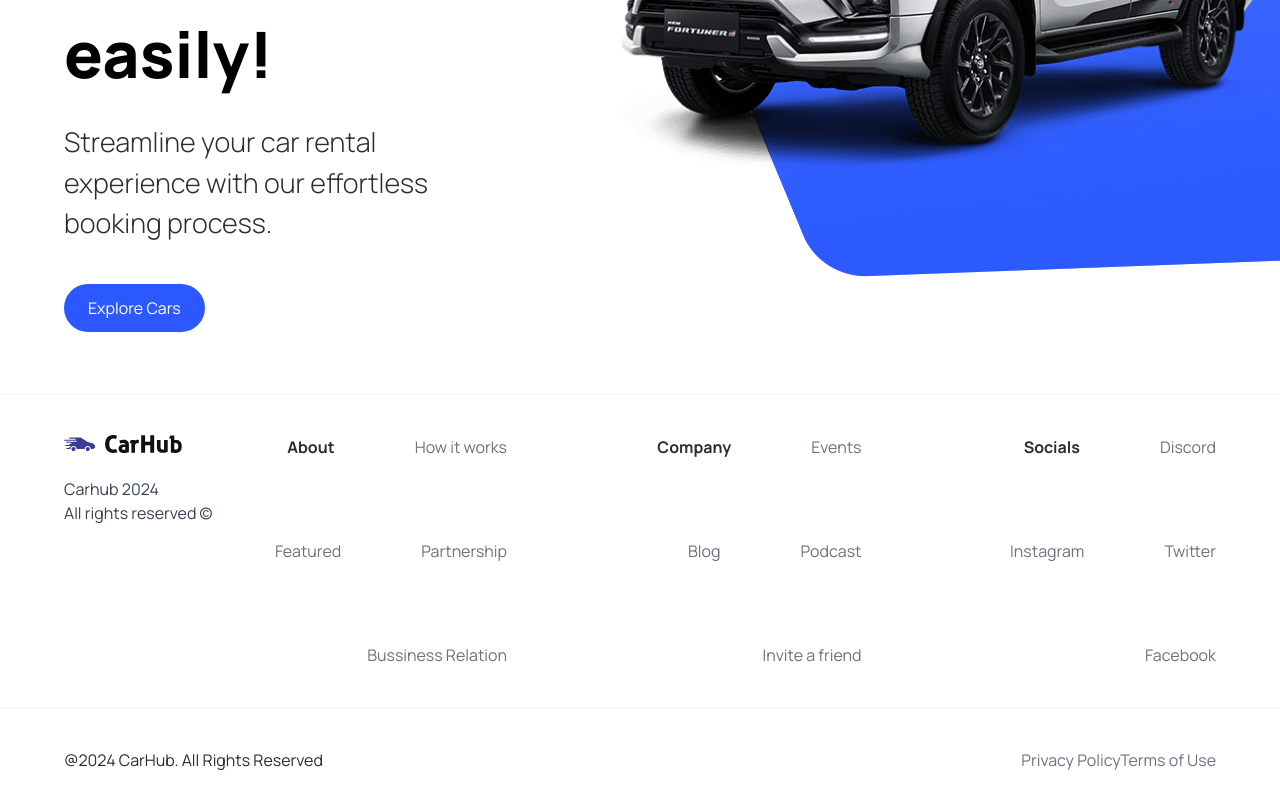
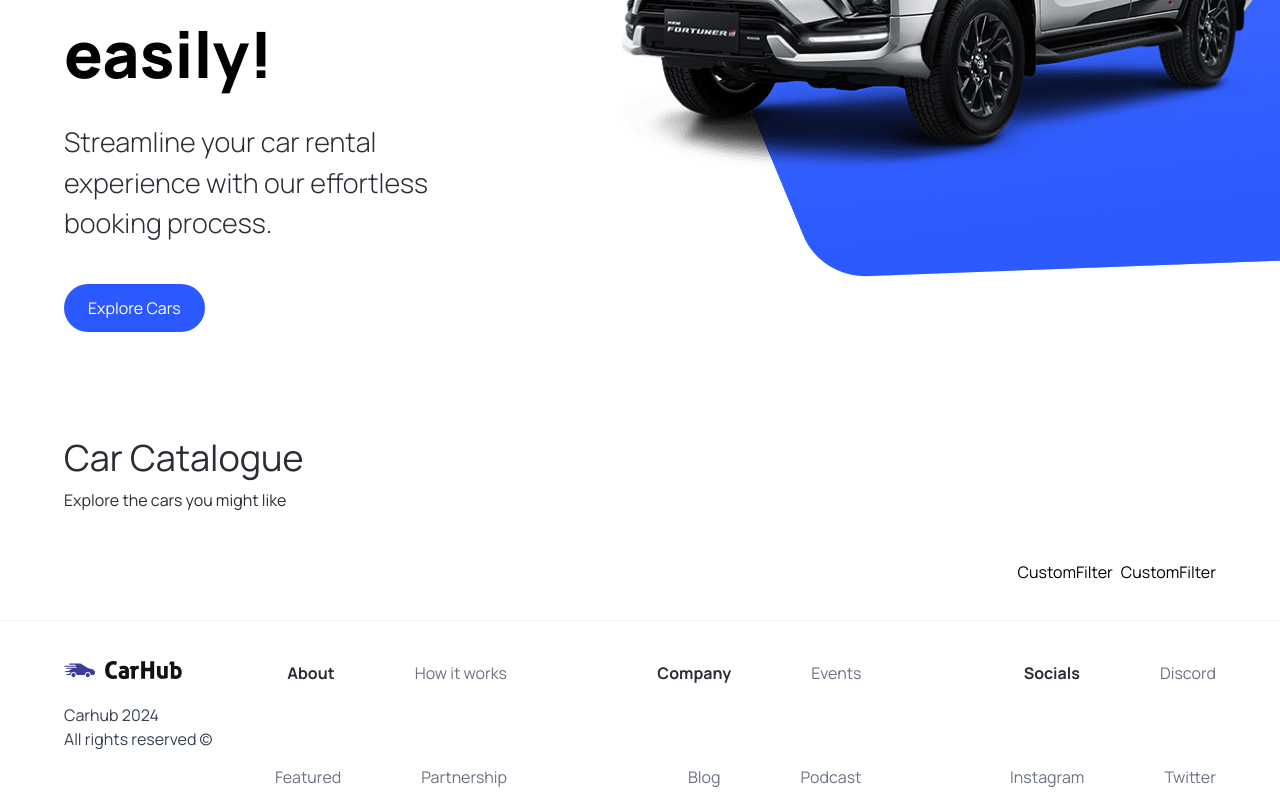
Before and after one commit to ggaiti/car-showcase, a Next.js app: page / in a window 1280 px wide. Shown: the part 426-1223 px from the top of the page. Built offline with nearby package versions, Linux system fonts and the light colour scheme.

Commit message:
Started Searchbar and Custom Filter

```diff
--- a/app/page.tsx
+++ b/app/page.tsx
@@ -1,10 +1,24 @@
-import { Hero } from "@/components";
+import { CustomFilter, Hero, SearchBar } from "@/components";
 import Image from "next/image";
 
 export default function Home() {
   return (
     <main className="overflow-hidden">
       <Hero />
+      <div className="mt-12 padding-x padding-y" id="discover">
+<div className="home__text-container">
+  <h1 className="text-4xl font extra-bold">Car Catalogue</h1>
+  <p>Explore the cars you might like</p>
+</div>
+<div className="home__filters">
+  <SearchBar/>
+  <div className="home__filter-container">
+    <CustomFilter title="fuel"/>
+    <CustomFilter title="year"/>
+
+  </div>
+</div>
+      </div>
     </main>
   );
 }
--- /dev/null
+++ b/components/CustomFilter.tsx
@@ -0,0 +1,9 @@
+import React from 'react'
+
+const CustomFilter = () => {
+  return (
+    <div>CustomFilter</div>
+  )
+}
+
+export default CustomFilter
--- /dev/null
+++ b/components/SearchBar.tsx
@@ -0,0 +1,17 @@
+"use client"
+
+const SearchBar = () => {
+const handleSearch = () =>{
+
+}
+
+  return (
+    <form className='searchbar' onSubmit={handleSearch}>
+        <div className="searchbar__item">
+
+        </div>
+    </form>
+  )
+}
+
+export default SearchBar
--- a/components/index.ts
+++ b/components/index.ts
@@ -2,4 +2,6 @@
 import CustomButton from "./CustomButton";
 import Navbar from "./Navbar";
 import Footer from "./Footer";
-export { Hero, CustomButton, Navbar, Footer };
+import SearchBar from "./SearchBar";
+import CustomFilter from "./CustomFilter";
+export { Hero, CustomButton, Navbar, Footer, SearchBar, CustomFilter };
```
